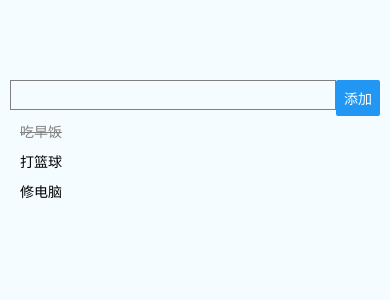
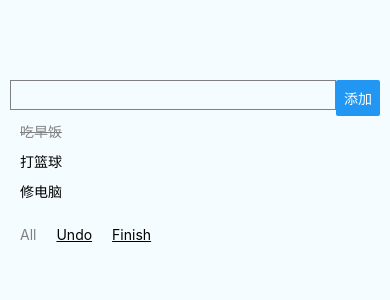
Before and after one commit to iWebHome/RNReduxDemo, a React Native app: screen / in a window 390 px wide. Shown: the top 300 px of the page. Built offline with nearby package versions, Linux system fonts and the light colour scheme.

Commit message:
过滤显示 TODO

```diff
--- a/App.js
+++ b/App.js
@@ -13,13 +13,14 @@ import {StyleSheet, View} from 'react-native';
 import AppStep0 from './app_step0';
 import AppStep1 from './app_step1';
 import AppStep2 from './app_step2';
+import AppStep3 from './app_step3';
 
 type Props = {};
 export default class App extends Component<Props> {
   render() {
     return (
       <View style={styles.container}>
-        <AppStep2/>
+        <AppStep3/>
       </View>
     );
   }
--- /dev/null
+++ b/app_step3/actions/index.js
@@ -0,0 +1,28 @@
+/*********************************** action 类型常量 *************************************/
+
+/**
+ * 更改 TODO 状态
+ * @type {String}
+ */
+export const TOGGLE_TODO_STATUS = 'TOGGLE_TODO_STATUS';
+export const ADD_NEW_TODO = 'ADD_NEW_TODO';
+export const SET_FILTER = 'SET_FILTER';         // 添加新的 action 类型
+
+/*********************************** action 创建函数 *************************************/
+
+/**
+ * 更改 TODO 状态
+ * @param  {Number} index TODO索引
+ * @return {Object}       action
+ */
+export function changeTodoStatus(index) {
+  return { type: TOGGLE_TODO_STATUS, index };
+}
+
+export function addNewTodo(text) { // 定义 action 创建函数
+  return { type: ADD_NEW_TODO, text };
+}
+
+export function filterTodoList(filter) { // 添加新的 action 创建函数
+  return { type: SET_FILTER, filter };
+};
--- /dev/null
+++ b/app_step3/components/todo-filter.component.js
@@ -0,0 +1,57 @@
+import React, { Component } from 'react';
+import {
+  View,
+  Text,
+  TouchableOpacity,
+  StyleSheet,
+} from 'react-native';
+
+
+export default class TodoFilterComponent extends Component {
+  constructor(props) {
+    super(props);
+  }
+
+  filterTodo(filter) {
+    this.props.filterTodo && this.props.filterTodo(filter);
+  }
+
+  renderFilter(filter) {
+    if (filter == this.props.filter) {
+      return (
+        <Text style={[styles.filter, styles.filterCurrent]}>{filter}</Text>
+      );
+    }
+    return (
+      <TouchableOpacity onPress={() => { this.filterTodo(filter) }}>
+        <Text style={styles.filter}>{filter}</Text>
+      </TouchableOpacity>
+    );
+  }
+
+  render() {
+    return (
+      <View style={styles.wrapper}>
+        {this.renderFilter('All')}
+        {this.renderFilter('Undo')}
+        {this.renderFilter('Finish')}
+      </View>
+    );
+  }
+}
+
+const styles = StyleSheet.create({
+  wrapper: {
+    flexDirection: 'row',
+    paddingLeft: 20,
+    paddingTop: 20,
+  },
+  filter: {
+    marginRight: 20,
+    textDecorationLine: 'underline',
+  },
+  filterCurrent: {
+    color: 'gray',
+    textDecorationLine: 'none',
+  },
+});
--- /dev/null
+++ b/app_step3/components/todo-form.component.js
@@ -0,0 +1,52 @@
+import React, { Component } from 'react';
+import {
+  Dimensions,
+  View,
+  TextInput,
+  Button,
+  StyleSheet,
+} from 'react-native';
+
+
+export default class TodoFormComponent extends Component {
+  constructor(props) {
+    super(props);
+    this.state = {
+      todo: null,
+    };
+  }
+
+  addTodo() {
+    this.props.addTodo && this.props.addTodo(this.state.todo);    // 调用父组件方法
+  }
+
+  setTodo(text) {
+    this.setState({
+      todo: text
+    });
+  }
+
+  render() {
+    return (
+      <View style={styles.wrapper}>
+        <TextInput style={styles.input} onChangeText={(text) => { this.setTodo(text) }} />
+        <Button title="添加" onPress={() => this.addTodo()} />
+      </View>
+    );
+  }
+}
+
+
+const styles = StyleSheet.create({
+  wrapper: {
+    paddingHorizontal: 10,
+    flexDirection: 'row',
+    width: Dimensions.get('window').width
+  },
+  input: {
+    height: 30,
+    borderColor: 'gray',
+    borderWidth: 1,
+    flex: 1,
+  },
+});
--- /dev/null
+++ b/app_step3/components/todo-list.component.js
@@ -0,0 +1,43 @@
+import React, { Component } from 'react';
+import {
+  Text,
+  View,
+  StyleSheet,
+  TouchableOpacity
+} from 'react-native';
+
+
+export default class TodoListComponent extends Component {
+  constructor(props) {
+    super(props);
+  }
+
+  toggleTodo(index) {       // 点击事件，通过 props.method 调用容器组件的方法
+    this.props.toggleTodo && this.props.toggleTodo(index);
+  }
+
+  render() {
+    return (
+      <View style={styles.wrapper}>
+        {this.props.todoList.map((todo, index) => {
+          var finishStyle = { textDecorationLine: 'line-through', color: 'gray' };
+          return (
+            <TouchableOpacity key={index} onPress={() => { this.toggleTodo(index) }}>
+              <Text style={[styles.todo, todo.status && finishStyle]}>{todo.title}</Text>
+            </TouchableOpacity>
+          );
+        })}
+      </View>
+    );
+  }
+}
+
+
+const styles = StyleSheet.create({
+  wrapper: {
+    paddingHorizontal: 20,
+  },
+  todo: {
+    paddingVertical: 5,
+  },
+});
--- /dev/null
+++ b/app_step3/containers/home.container.js
@@ -0,0 +1,67 @@
+import React, { Component } from 'react';
+import {
+  View,
+  Text
+} from 'react-native';
+import { connect } from 'react-redux';    // 引入 react-redux
+import { changeTodoStatus, addNewTodo, filterTodoList } from '../actions/index';  // 引入 action
+
+import TodoFormComponent from '../components/todo-form.component';
+import TodoListComponent from '../components/todo-list.component';
+import TodoFilterComponent from '../components/todo-filter.component';
+
+class HomeContainer extends Component {
+  constructor(props) {
+    super(props);
+
+  }
+
+  addTodo(text) {
+    let { dispatch } = this.props;             // 从 props 里解构出 dispatch
+    dispatch(addNewTodo(text));                // 执行 dispatch(action)
+  }
+
+  toggleTodo(index) {
+    let { dispatch } = this.props;              // 从 props 里解构出 dispatch
+    dispatch(changeTodoStatus(index));          // 执行 dispatch(action)
+  }
+
+  filterTodo(filter) {
+    let { dispatch } = this.props;              // 从 props 里解构出 dispatch
+    dispatch(filterTodoList(filter));           // 执行过滤方法
+  }
+
+  render() {
+    return (
+      <View>
+        <TodoFormComponent addTodo={(text) => { this.addTodo(text) }} />
+        {/**注意，这里的 todoList 是 mapStateToProps 返回的 key  （运行时，注释会报错，请删除注释） */}
+        <TodoListComponent todoList={this.props.todoList} toggleTodo={(index) => { this.toggleTodo(index) }} />
+        <TodoFilterComponent filter={this.props.currentFilter} filterTodo={(filter) => { this.filterTodo(filter) }} />
+      </View>
+    );
+  }
+}
+
+const getFilterTodos = (todos, filter) => {               // 定义 TODO 过滤方法，返回新的数据
+  switch (filter) {
+    case 'All':
+      return todos;
+    case 'Undo':
+      return todos.filter(todo => !todo.status);
+    case 'Finish':
+      return todos.filter(todo => todo.status);
+    default:
+      throw new Error('Unknown filter: ' + filter);
+  }
+}
+
+// 基于全局 state ，哪些 state 是我们想注入的 props
+function mapStateToProps(state) {
+  return {
+    todoList: getFilterTodos(state.todos, state.filter),  // 将全局的 state 的其中一个 key(即todos) 作为 props 注入
+    currentFilter: state.filter,  // 注入新的 state 到 props
+  }
+}
+
+export default connect(mapStateToProps)(HomeContainer);  // 连接组件并export
--- /dev/null
+++ b/app_step3/index.js
@@ -0,0 +1,43 @@
+import React, { Component } from 'react';
+import {
+  View,
+  StyleSheet,
+} from 'react-native';
+
+import { createStore } from 'redux';        // 引入 redux 以创建 store
+import { Provider } from 'react-redux';     // 引入 react-redux，使用 Provider
+import reducers from './reducers/index';    // 引入 reducers
+
+import HomeContainer from './containers/home.container';  // 引入容器组件
+
+// 这是初始数据
+const initState = {
+  todos: [
+    { title: '吃早饭', status: true },
+    { title: '打篮球', status: false },
+    { title: '修电脑', status: false },
+  ],
+  filter: 'All', // 'All'|'Undo'|'Finish'    // 添加新的初始 `state`
+};
+
+let store = createStore(reducers, initState);  // 创建 store
+
+
+export default class RootWrapper extends Component {
+  render() {
+    return (
+      <Provider store={store}>
+        <View style={styles.wrapper}>
+          <HomeContainer />
+        </View>
+      </Provider>
+    );
+  }
+}
+
+const styles = StyleSheet.create({
+  wrapper: {
+    flex: 1,
+    marginTop: 80,
+  },
+});
--- /dev/null
+++ b/app_step3/reducers/index.js
@@ -0,0 +1,44 @@
+import { combineReducers } from 'redux';
+
+import { TOGGLE_TODO_STATUS, ADD_NEW_TODO, SET_FILTER } from '../actions/index';    // 引入 action ，使用 action 类型常量
+
+function todoList(state = [], action) {
+  switch (action.type) {                                  // 匹配响应 action，创建并返回新的 state (注意，不能修改state)
+    case TOGGLE_TODO_STATUS:
+      var todo = state[action.index];
+      return [
+        ...state.slice(0, action.index),
+        Object.assign({}, todo, {
+          status: !todo.status
+        }),
+        ...state.slice(action.index + 1)
+      ];
+    case ADD_NEW_TODO:                                // 定义了新的匹配类型，以响应新的 action
+      return [
+        ...state,
+        {
+          title: action.text,
+          status: false,
+        }
+      ];
+    default:                                         // 在没有匹配到 action 时，返回原始state
+      return state;
+  }
+
+}
+
+function setFilter(state = '', action) {       // 定义了新的 reducer
+  switch (action.type) {
+    case SET_FILTER:
+      return action.filter;
+    default:
+      return state;
+  }
+}
+
+const reducers = combineReducers({
+  todos: todoList, // 这里的 key 要与初始数据的 key 一致
+  filter: setFilter, // 添加了新的 reducer combine
+});
+
+export default reducers;
```
